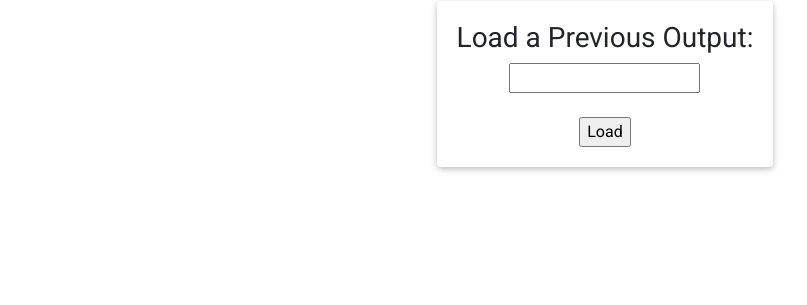
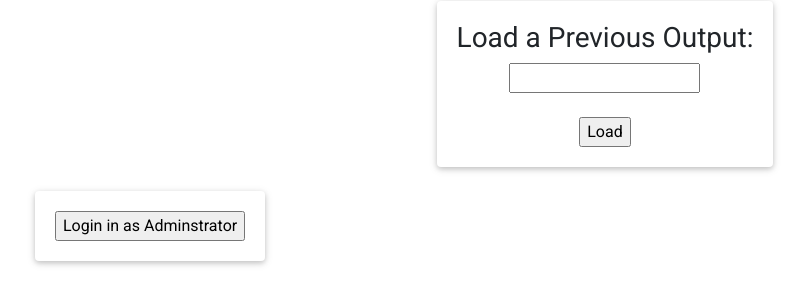
Before and after one commit to lru-avershave/CapstoneProject, a Flask app: page / in a window 1280 px wide. Shown: the part 277-582 px from the top of the page, without its empty margins (35-842 px from the left). Run offline with Flask 2, Linux system fonts and the light colour scheme; parts of the project's set-up code (start-up, migrations or seed data) failed here and were passed over; some libraries are stand-ins or nearby versions.

Commit message:
Adds admin login functionality

```diff
--- a/app/templates/input_form.html
+++ b/app/templates/input_form.html
@@ -82,7 +82,17 @@ Tweet Basic Stats Inputs
                 </div>
             </div>
         </div>
-    </form>
+
+        <div class ="row d-flex justify-content-right">
+            <div class = "card mb-4">
+                <div class = "card-body text-center">
+                    <form action="{{ url_for('adminlogin') }}" method="POST">
+                        <!-- Creates the load old output row -->
+                        <input type = "submit" name = "admin_login" value = "Login in as Adminstrator">
+                  </form>
+                </div>
+            </div>
+        </div>
 </div>
 
 
```
